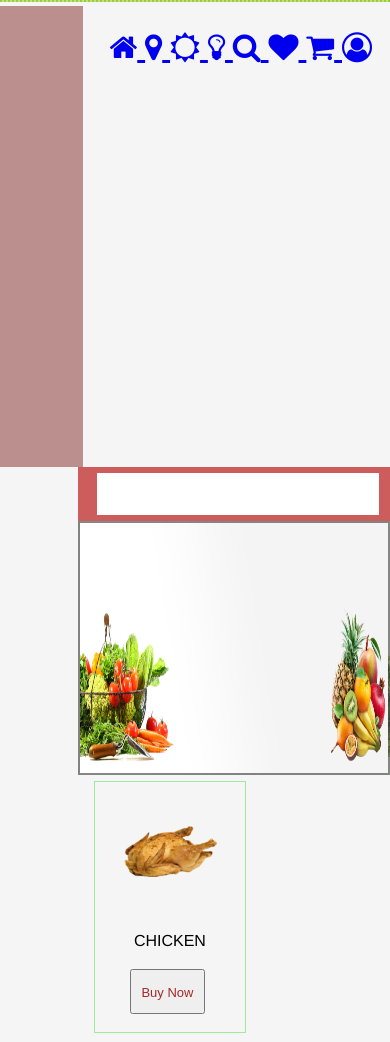
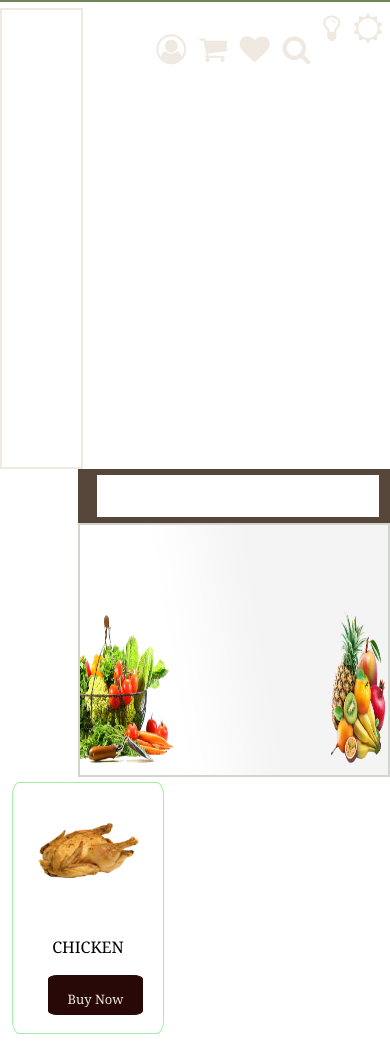
Before and after one commit to ajibha-hauva/ajibha_ecomwebsite, a plain HTML site: page index.html in a window 390 px wide. Shown: the part 82-1124 px from the top of the page. Drawn offline with Linux system fonts and the light colour scheme.

Commit message:
first commit

```diff
--- a/1.css
+++ /dev/null
@@ -1,185 +0,0 @@
-@import url ('https://fonts.googleapis.com/css2?family=Poppins:wght@300&display=swap');
-
-:root{
-    --green: rgb(128, 255, 0);
-    --black: rgba(53, 32, 32, 0.468);
-    --light-color:  rgb(55, 107, 4);
-    --box-shadow: 1rem 0.5rem rgba(0,0,0.1);
-    --border: 1.5rem solid rgba(0,0,0.1);
-    --outline: 5px solid black;
-
-}
-
-*
-
-{
-    font-family: 'poppins', sans-serif;
-    margin: 0;
-    padding: 0;
-    box-sizing: border-box;
-    outline: none;
-    border: none;
-    text-decoration: none;
-    text-transform: capitalize;
-    transition: all .2s linear;
-}
-
-html{
-    font-size:medium;
-    overflow-x: hidden;
-    scroll-behavior: smooth;
-    scroll-padding-top: 5rem;
-
-}
-
-body{
-    background: #eee;
-
-}
-
-.header{
-    border: 0px solid;
-    position: fixed;
-    top: 0;
-    left: 0;
-    right: 0;
-    display: flex;
-    align-items: center;
-    justify-content: space-evenly;
-    padding:2rem ;
-    background: #fff;
-    box-shadow: var(--box-shadow);
-
-}
-
-#logo{
-    font-size: 1.5rem;
-    font-weight: bold;
-    color: var(--light-color);
-}
-
-#logo i{
-    color:  rgba(251, 71, 170, 0.993);
-}
-
-.navbar{
-    border: .5px solid
-    font-size: medium;
-    margin: 2px;
-    color: var(--black);
-
-}
-
-.navbar a:hover{
-    color: var(--green);
-}
-
-.mcs  div{
-    border: .2px solid var(--light-color);
-    height: 1.5rem;
-    width: 1.5rem;
-    border-radius: 40%;
-    line-height: 1.5rem;
-    color: #fff;
-    font-size:1.2rem;
-    background: black;
-    text-align: center;
-    margin-right: 1px ;
-    cursor: pointer;
-}
-
-.mcs div:hover{
-    background: var(--light-color);
-}
-
-#mnbtn{
-    display: none;
-}
-
-.searchbar{
-    border: 1px solid bisque;
-    position: absolute;
-    top: 110%;
-    right: -110%;
-    border-radius: 2rem;
-    height: 40px;
-    width: 25rem;
-    background: #fff;
-    overflow: hidden;
-    display: flex;
-    align-self: center;
-    box-shadow: rgb(106, 105, 105);
-    text-align: right;
-}
-
-
-#search-bar input{
-    height: 100%;
-    width: 100%;
-    background: #fff;
-    text-transform: none;
-    font-size: 1.6rem;
-    color: var(--black);
-    padding: 0 1.5rem;
-}
-
-.search-bar label{
-    font-size: 2.2rem;
-    padding-right: 1.5rem;
-    color: var(--black);
-    cursor: pointer;
-}
-
-.search-bar label:hover{
-    color: var(--green)
-
-}
-
-.login form{
-    border: 1px;
-    position: absolute;
-    top: 110%;
-    right: 2rem;
-    box-shadow: var(--box-shadow);
-    padding:2rem;
-    border-radius: 1rem;
-    background: #fff;
-
-
-}
-
-
-
-
-
-
-
-
-
-
-
-
-
-
-
-
-
-
-@media (max-width: 911px)
-{
-    html{
-        font: :55%;
-        overflow: hidden;
-        scroll-behavior: smooth;
-        scroll-padding-top: 7rem;
-    }
-}
-@media (max-width: 450px)
-{
-    html{
-        font: :55%;
-        overflow: hidden;
-        scroll-behavior: smooth;
-        scroll-padding-top: 7rem;
-    }
-}
--- a/index.css
+++ b/index.css
@@ -1,58 +1,62 @@
 *
 body{
-    background: whitesmoke;
+    background: #fff;
     margin: auto;
 }
 
 /* HEADER */
 header{
-    border: 2px dotted yellowgreen;
-    background-color:rgba(153, 205, 50, 0.553);
+    border: 2px dotted #6e8658;
+    background-color:#6e8658;
     font-family: Georgia, 'Times New Roman', Times, serif;
-    font-style: oblique;
-    color: rgb(206, 80, 34);
+    font-size: medium;
+    color: #efe9e1;
     height: 80px;
     width: 100%;
     z-index: 1;
-    }
+}
 
 .logo{
     height:33px;
     border-radius: 50%;
     float: left;
+    margin-right: 2px;
 }
+
 #logo{
     margin-left: 5px;
     float:left;
 }
 
 /*NAVIGATION*/
-#nav{
+#nav a{
     font-size: 30px;
-    color:brown;
+    color: #efe9e1;
     float:right;
-    margin-right: 20px;
+    margin-right: 5px;
     margin-top: 20px;
+    justify-content: space-between;
+    padding: 2px 1%;
 }
 .navbar{
-
 
 }
 
 /*search by category*/
 .searchbycategory{
-    border: 2px dashed rosybrown;
-    background-color: rosybrown;
+    border: 2px double #efe9e1;
+    background-color: #fff;
     height: 457px;
     width: 20.3%;
     float: left;
+    margin-top: 2px;
     z-index: 1;
 }
 
 /*SEARCH BAR*/
 .searchbar{
-    border: 2px solid indianred;
-    background-color: indianred;
+    border: 2px solid #57473a;
+    background-color: #57473a;
     width: 79%;
     height:50px;
     float: right;
@@ -60,7 +64,7 @@ header{
 
 /*PRODUCT SEARCH*/
 #searchproduct{
-    border: 2px solid indianred;
+    border: 2px solid #57473a;
     height: 80%;
     width: 90%;
     margin-left: 5%;
@@ -71,7 +75,7 @@ header{
 
 /*SLIDER*/
 .slidingbanner{
-    border: 2px solid rgba(78, 82, 79, 0.696);
+    border: 2px solid #d0d5ce;
     background-image: url('image/banner-img.jpg');
     width: 79%;
     height: 250px;
@@ -86,15 +90,17 @@ header{
     /*background-color: whitesmoke;*/
     width: 79%;
     height:auto;
-    float: right;
+    float: left;
     z-index: 1;
 }
 
 .container{
     border: 1px double rgba(101, 228, 101, 0.605);
+    border-radius: 5%;
+    background-color: white;
     height: 250px;
     width: 150px ;
-    margin-top: 6px;
+    margin-top: 5px;
     margin-left: 12px;
     margin-bottom: 6px;
     float:left;
@@ -102,28 +108,32 @@ header{
 
 .imgbox{
     border: 1px rgb(205, 220, 176);
-    margin-top: 10px;
-    margin-left: 10px;
-    height: 120px;
-    width: 130px;
-    background-size: 110% 120px ;
+    margin-top: 3px;
+    margin-left: 5px;
+    height: 130px;
+    width: 140px;
+    background-size: 100% 120px ;
 }
 
 .productname{
-    font-family: 'Franklin Gothic Medium', 'Arial Narrow', Arial, sans-serif;
+    font-family:Georgia, 'Times New Roman', Times, serif;
     font-size: medium;
     font-weight: 100;
     text-align: center;
-
 }
 
 button{
-    height: 45px;
-    width: 75px;
+    border: 1px double #290907;
+    background-color: #290907;
+    border-radius: 10%;
+    height: 40px;
+    width: 95px;
+    font-family:Georgia, 'Times New Roman', Times, serif;
     font-size: small;
-    margin-top: 3px;
+    font-weight: 200;
+    margin-top: 1px;
     margin-left: 35px;
-    color: brown;
+    color: #efe9e1;
 }
 
 
@@ -156,8 +166,8 @@ button{
 
 /*FOOTER*/
 .footer{
-    border: 2px double rgba(153, 205, 50, 0.553);
-    background: rgba(112, 165, 4, 0.703);
+    border: 2px double #d0d5ce;
+    background: #d0d5ce;
     height: 200px;
     width: 100%;
     float: left;
```
Also changed, not shown: 1.html (deleted, +0 -86 lines), index.html (+1 -1 lines), index.js (added).
